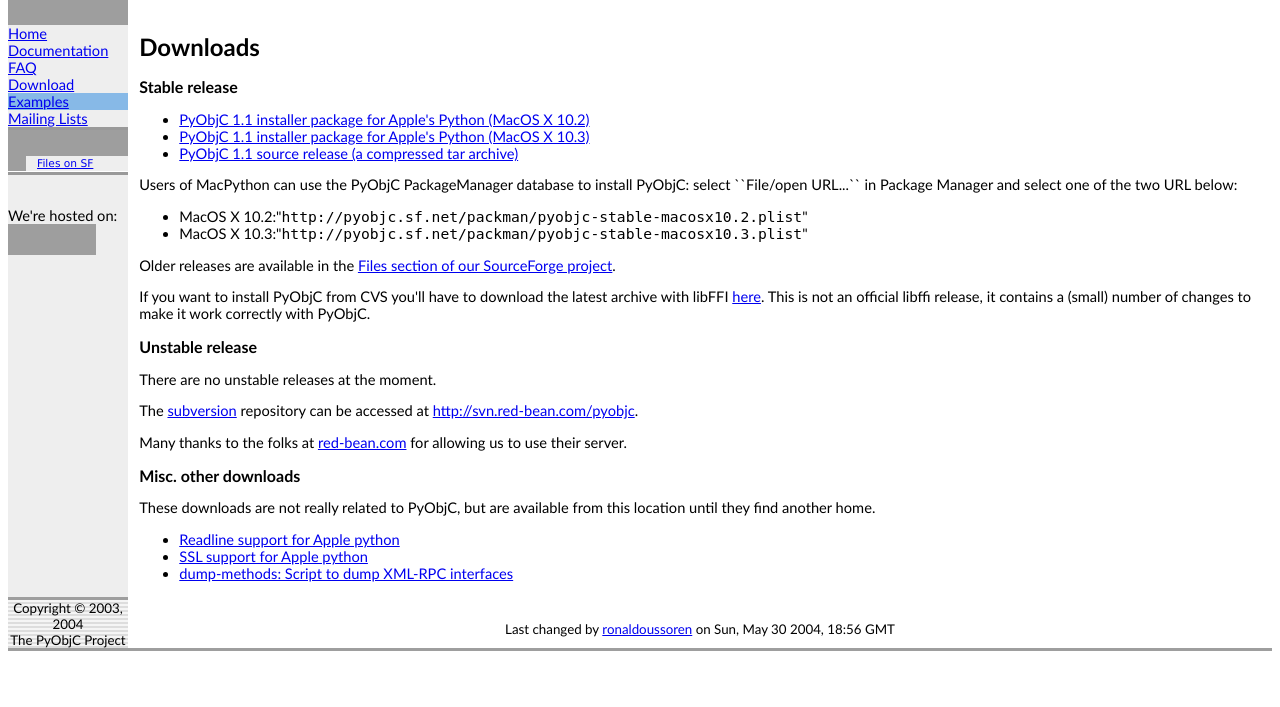
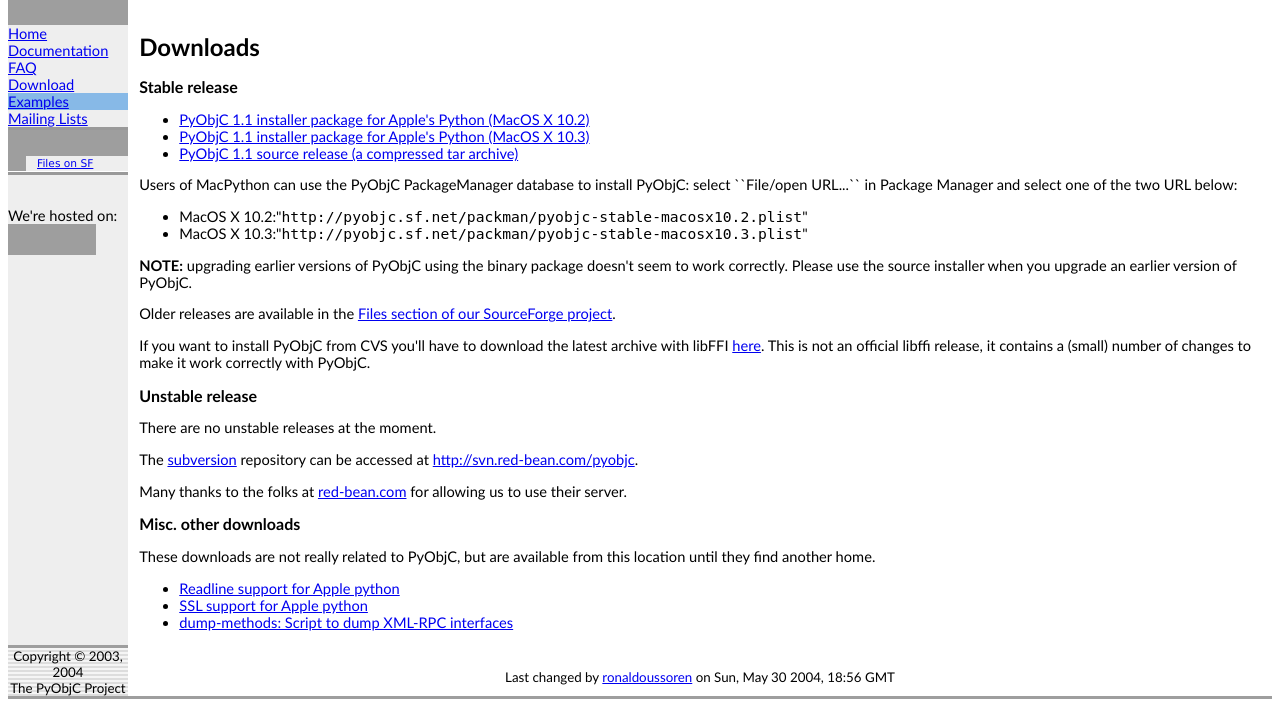
Before and after one commit to orestis/pyobjc, a PHP site: page /software/ in a window 1280 px wide. Shown: the part 103-810 px from the top of the page. Before the commit the page ends 754 px from the top, so only its background shows below. Run offline with PHP 8.4, Linux system fonts and the light colour scheme; data that the repository does not hold is empty; grey boxes are pictures that could not be loaded.

Commit message:
Rather annoyingly upgrading from 1.0 to 1.1 doesn't work when you use PackMan. Add a note about this to the download page, until we've fixed the issue.
This seems to be a generic problem with PackMan (and I've filed a bug about
this in the Python bug tracker): the binary installer does not remove older
files before installing the new release. The effect of this is that we end
up with multiple versions of our extensions modules: Foundation._Foundation
and _Foundation (and likewise for the other packages), the nested module is
1.0 the global one is 1.1 and that doesn't work at all...


git-svn-id: http://svn.red-bean.com/pyobjc/trunk@991 f55f28a5-9edb-0310-a011-a803cfcd5d25

```diff
--- a/pyobjc-web/docroot/software/index.php
+++ b/pyobjc-web/docroot/software/index.php
@@ -23,6 +23,9 @@
    <LI>MacOS X 10.2:"<CODE>http://pyobjc.sf.net/packman/pyobjc-stable-macosx10.2.plist</CODE>"
    <LI>MacOS X 10.3:"<CODE>http://pyobjc.sf.net/packman/pyobjc-stable-macosx10.3.plist</CODE>"
    </UL>
+<p><b>NOTE:</b> upgrading earlier versions of PyObjC using the binary package
+doesn't seem to work correctly. Please use the source installer when you
+upgrade an earlier version of PyObjC.
 
 <p>Older releases are available in the <a href="http://sourceforge.net/project/showfiles.php?group_id=14534">Files section of our SourceForge project</a>.
 
```
